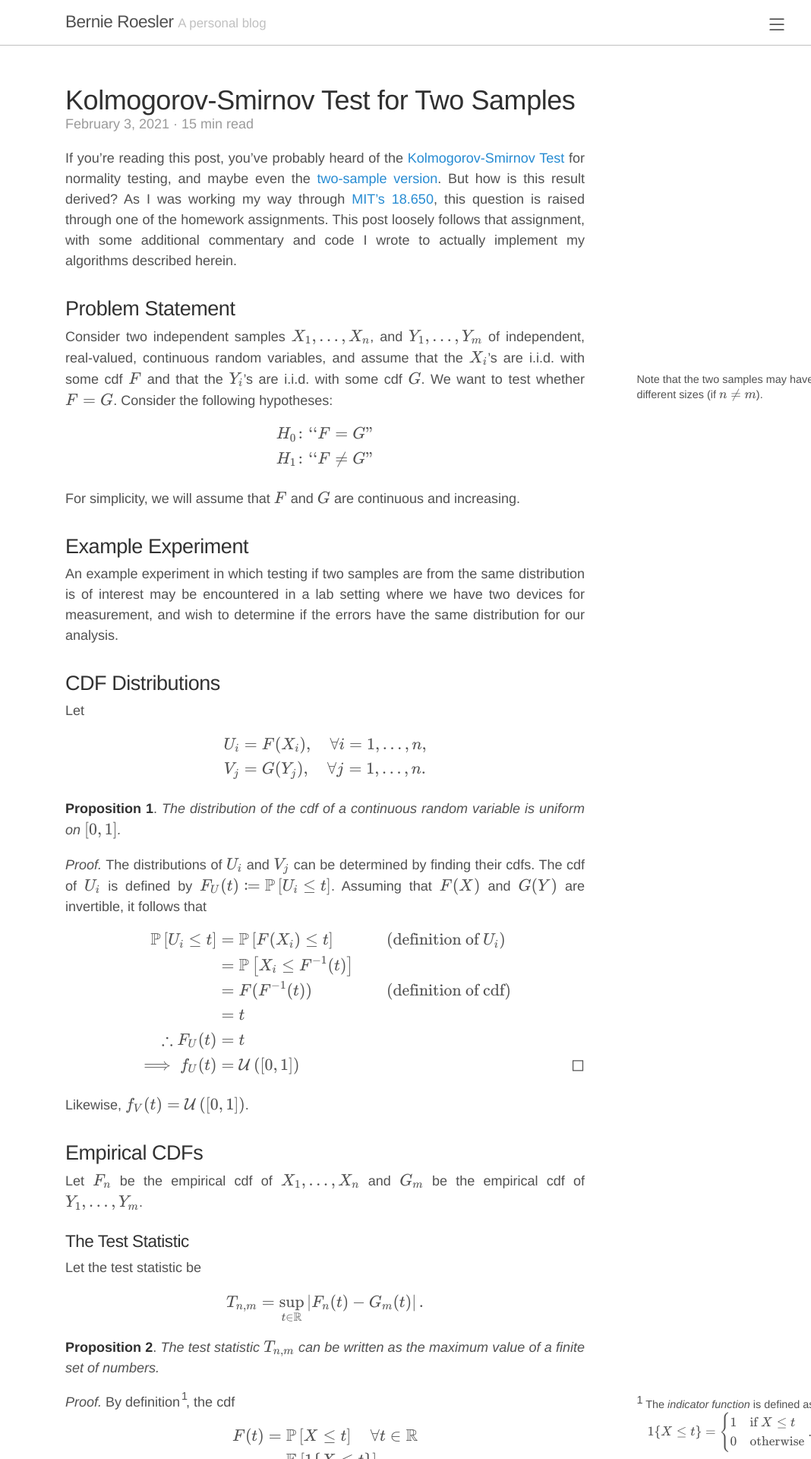
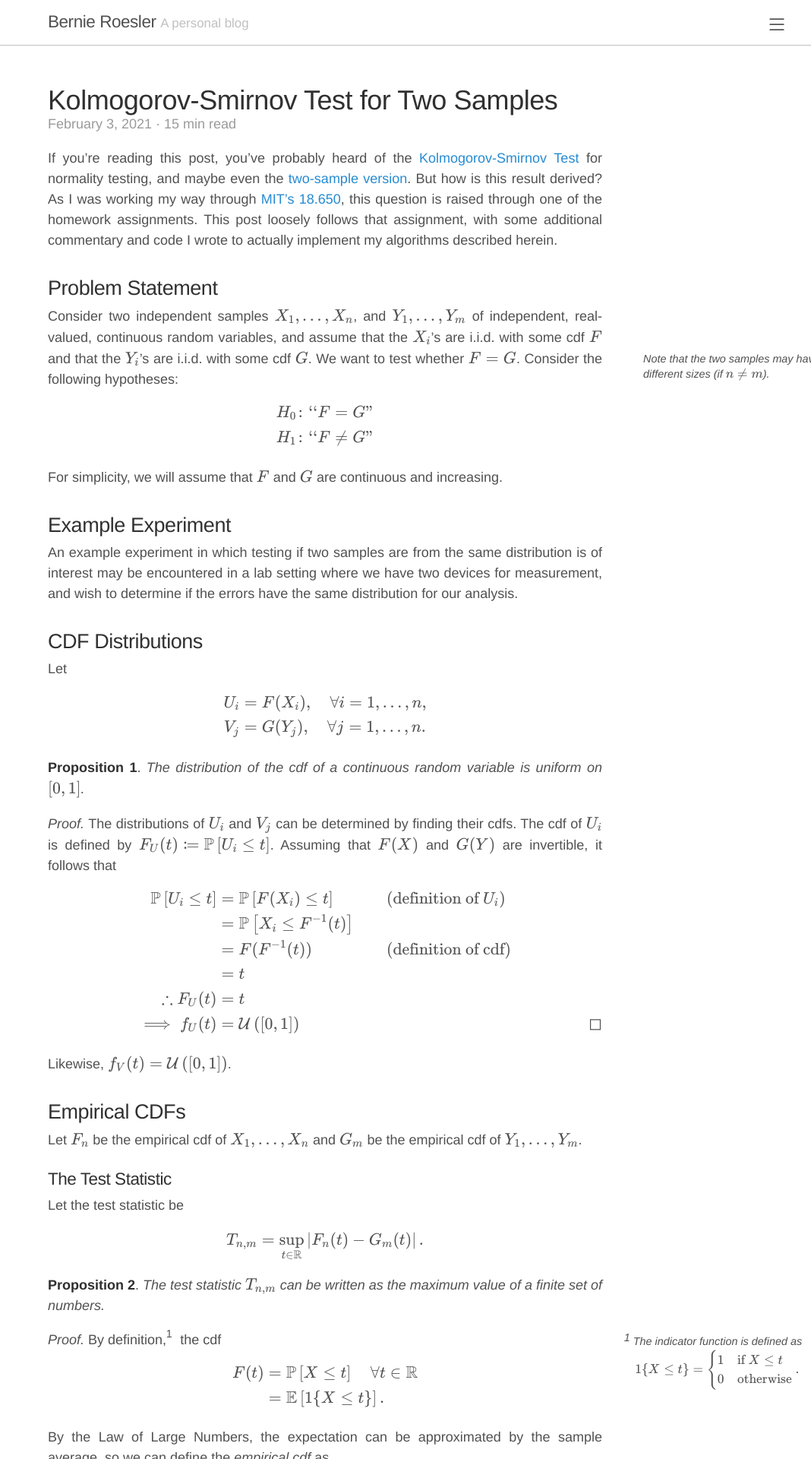
Before and after one commit to broesler/broesler.github.io, a Jekyll site: the page built from _posts/2021-02-03-ks2samp.md, in a window 1280 px wide. Shown: the top 1920 px of the page at 76% size, without its empty margins (212-1280 px from the left). Built offline with Jekyll 4.4.1, drawn with Linux system fonts in a browser that asks for light colours; nearby versions of some CDN libraries.

Commit message:
Tweak styling.

```diff
--- a/_posts/2021-02-03-ks2samp.md
+++ b/_posts/2021-02-03-ks2samp.md
@@ -116,9 +116,12 @@ maximum value of a finite set of numbers.*
 
 <div class="proof" markdown=1>
 
-*Proof.* By definition<span
-class="sidenote-wrapper"><label for="sn-1" class="margin-toggle sidenote-number"></label><input type="checkbox" id="sn-1" class="margin-toggle"/><span
-class="sidenote">The *indicator function* is defined as
+*Proof.* By definition,
+<span class="sidenote-wrapper">
+<label for="sn-1" class="margin-toggle sidenote-number"></label>
+<input type="checkbox" id="sn-1" class="margin-toggle"/>
+<span class="sidenote">
+The *indicator function* is defined as
 $$
 \mathbb{1}\!\left\{X \le t\right\} =
 \begin{cases}
@@ -126,7 +129,8 @@ $$
   0 & \text{otherwise}
 \end{cases}.
 $$
-</span></span>, the cdf
+</span></span>
+the cdf
 
 $$
 \begin{align*}
@@ -232,7 +236,8 @@ The following subroutine is an implementation of
 It computes an array of values $T_v(i)$ for each value of $X_i$. The test statistic
 $T_{n,m}$ is the maximum of these values.
 
-<span class="marginnote-wrapper"><label for="sn-0" class="margin-toggle">&#8862;</label>
+<span class="marginnote-wrapper">
+<label for="sn-0" class="margin-toggle">&#8862;</label>
 <input type="checkbox" id="sn-0" class="margin-toggle"/>
 <span class="marginnote">
   The entire source code for the figures and algorithms in this post is available
--- a/assets/css/base.css
+++ b/assets/css/base.css
@@ -31,12 +31,13 @@ body {
 html {
   /* font-family: "PT Serif", Georgia, "Times New Roman", serif; */
   font-family: "Helvetica Neue", Helvetica, Arial, sans-serif;
-  font-size: 10px;
+  /* font-size: 10px; */
+  font-size: min(1.125rem, max(32vw, 1.25rem));  /* 18px */
   line-height: 1.5;
 }
 @media (min-width: 38em) {
   html {
-    font-size: 18px;
+    font-size: min(1.125rem, max(32vw, 1.25rem));  /* 18px */
   }
 }
 
@@ -307,23 +308,14 @@ tbody tr:nth-child(odd) th {
  */
 
 .container {
-  max-width: 40rem;  /* 640px */
-  padding-left:  1rem;
-  padding-right: 1rem;
+  max-width: 730px;
   margin-left:  auto;
   margin-right: auto;
-}
-
-/* Medium Screens */
-@media (min-width: 38em) {
-  .container {
-    max-width: 32rem;
-  }
 }
 
 /* Large Screens */
 @media (min-width: 56em) {
   .container {
-    max-width: 40rem;  /* 640px */
+    max-width: 730px;  /* rem * 16 = px */
   }
 }
--- a/assets/css/layout.css
+++ b/assets/css/layout.css
@@ -601,20 +601,22 @@ figcaption {
     float: right;
     clear: right;
     text-align: left;
-    margin-right: -60%;
+    margin-right: -50%;
     padding-right: 3rem;
+    padding-left: 3rem;
     width: 50%;
     margin-top: 0.3rem;
     margin-bottom: 0;
     font-size: 0.8rem;
+    font-style: italic;
     line-height: 1.3;
     vertical-align: baseline;
     position: relative;
 }
 
 .sidenote {
-  padding-left: 1em;   /* hanging indent */
-  text-indent: -1em;
+  padding-left: 3em;
+  text-indent: -1em;   /* hanging indent */
 }
 
 .sidenote-number {
@@ -632,7 +634,7 @@ figcaption {
     content: counter(sidenote-counter);
     font-size: 0.8rem;
     top: -0.5rem;
-    left: 0.1rem;
+    left: -0.3rem;
 }
 
 .sidenote:before {
```
Also changed, not shown: _posts/2025-02-25-householder.md (+2 -2 lines), _posts/2025-02-25-sparseqr.md (+2 -1 lines).
